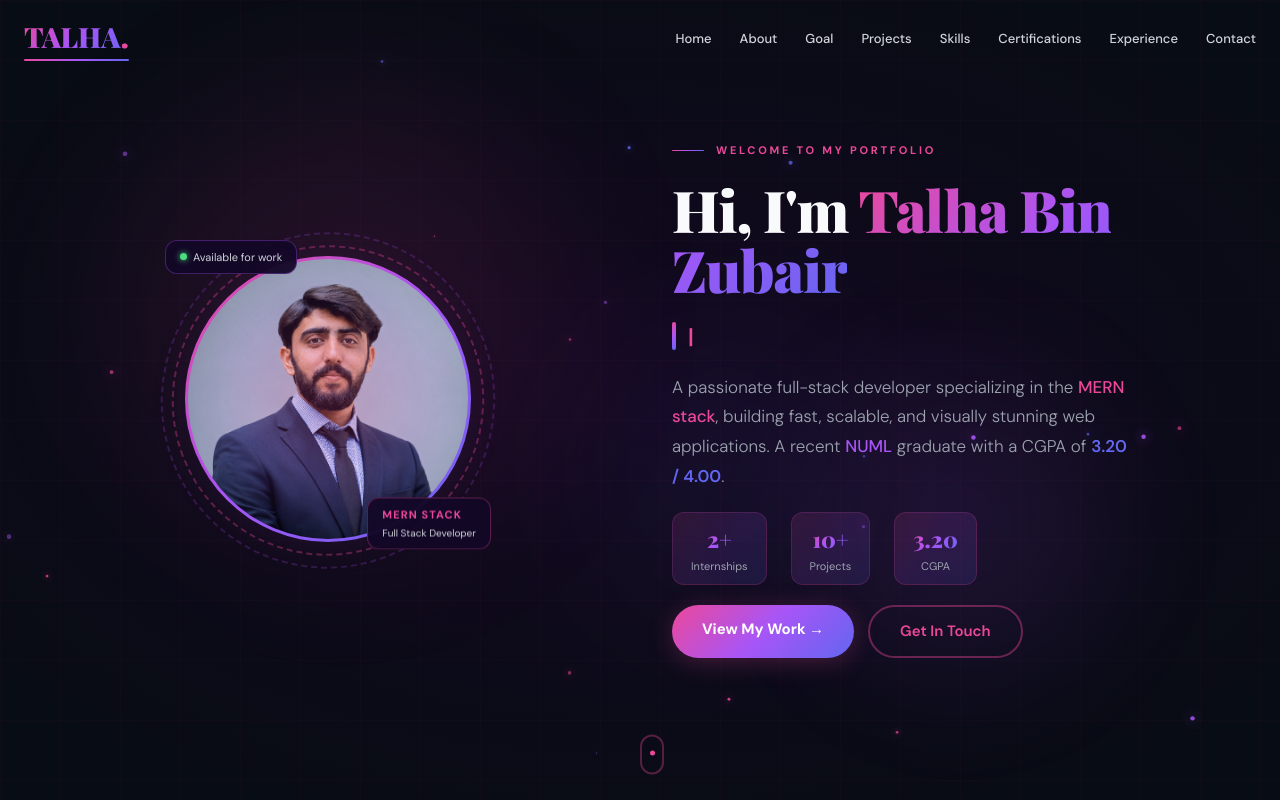
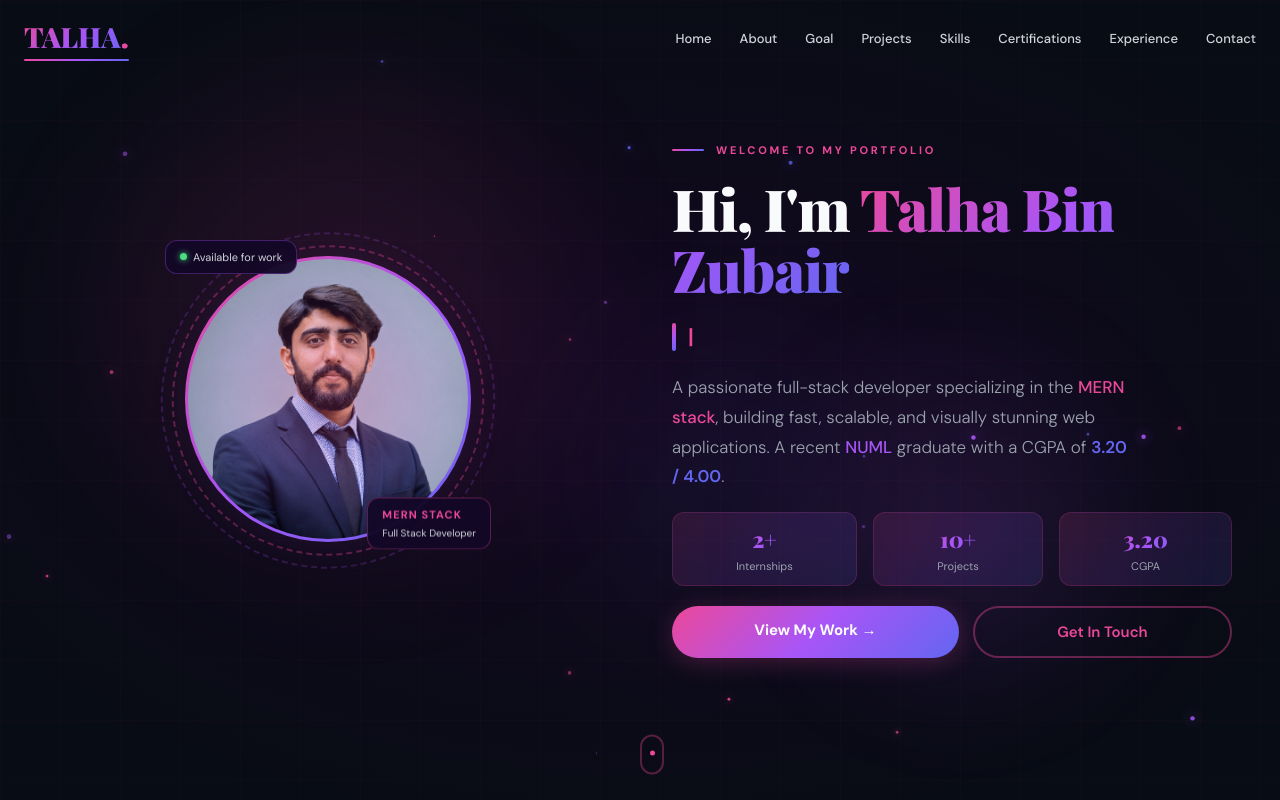
Before and after one commit to Talha-Bin-Zubair2125/my-portfolio, a React (Vite) app: page / in a window 1280 px wide. Shown: the top 800 px of the page. Built offline with nearby package versions, Linux system fonts and the light colour scheme.

Commit message:
Initial commit

```diff
--- a/src/Pages/Navigation_Bar_with_Body.jsx
+++ b/src/Pages/Navigation_Bar_with_Body.jsx
@@ -372,6 +372,7 @@ function NavigationAndHero() {
           alignItems: "center",
           overflow: "hidden",
         }}
+        className="py-20 lg:py-0"
       >
         {/* ── Background ── */}
         <div
@@ -434,15 +435,8 @@ function NavigationAndHero() {
           style={{ y, opacity }}
           className="relative z-10 w-full max-w-7xl mx-auto px-6 lg:px-12"
         >
-          <div
-            style={{
-              display: "grid",
-              gridTemplateColumns: "1fr 1fr",
-              gap: 64,
-              alignItems: "center",
-            }}
-            className="grid-cols-1 lg:grid-cols-2"
-          >
+          {/* Changed this div to completely rely on Tailwind classes for grid layout */}
+          <div className="grid grid-cols-1 lg:grid-cols-2 gap-16 lg:gap-16 items-center pt-24 lg:pt-0">
             {/* ── LEFT — Image ── */}
             <motion.div
               initial={{ opacity: 0, x: -60 }}
@@ -496,11 +490,14 @@ function NavigationAndHero() {
                   }}
                 />
 
-                {/* Image ring */}
+                {/* Image ring - made width responsive */}
                 <div className="img-ring">
                   <div
                     className="img-inner"
-                    style={{ width: 280, height: 280 }}
+                    style={{
+                      width: "clamp(220px, 60vw, 280px)",
+                      height: "clamp(220px, 60vw, 280px)",
+                    }}
                   >
                     <img
                       src={ProfileImage}
@@ -512,13 +509,12 @@ function NavigationAndHero() {
                         display: "block",
                       }}
                       onError={(e) => {
-                        // Fallback avatar if the image genuinely fails to load
                         e.target.style.display = "none";
                         e.target.parentNode.style.display = "flex";
                         e.target.parentNode.style.alignItems = "center";
                         e.target.parentNode.style.justifyContent = "center";
                         e.target.parentNode.style.background = `linear-gradient(135deg, #1e0b2e, #0e0618)`;
-                        e.target.parentNode.innerHTML = `<span style="font-family:'Playfair Display',serif;font-size:96px;font-weight:900;background:linear-gradient(135deg,#ec4899,#a855f7,#6366f1);-webkit-background-clip:text;-webkit-text-fill-color:transparent">T</span>`;
+                        e.target.parentNode.innerHTML = `<span style="font-family:'Playfair Display',serif;font-size:72px;font-weight:900;background:linear-gradient(135deg,#ec4899,#a855f7,#6366f1);-webkit-background-clip:text;-webkit-text-fill-color:transparent">T</span>`;
                       }}
                     />
                   </div>
@@ -657,7 +653,7 @@ function NavigationAndHero() {
                   fontFamily: "'Playfair Display', serif",
                   fontWeight: 900,
                   margin: 0,
-                  fontSize: "clamp(32px, 4.5vw, 58px)",
+                  fontSize: "clamp(32px, 8vw, 58px)", // Updated vw for better mobile scaling
                   lineHeight: 1.05,
                   letterSpacing: "-0.02em",
                 }}
@@ -695,7 +691,7 @@ function NavigationAndHero() {
                   style={{
                     fontFamily: "'DM Sans', sans-serif",
                     fontWeight: 600,
-                    fontSize: "clamp(16px, 2.2vw, 22px)",
+                    fontSize: "clamp(16px, 4vw, 22px)", // Increased vw
                     color: "#e879f9",
                     minHeight: "1.4em",
                   }}
@@ -731,12 +727,12 @@ function NavigationAndHero() {
                 .
               </motion.p>
 
-              {/* Stats row */}
+              {/* Stats row - Added flexWrap so it doesn't break on narrow devices */}
               <motion.div
                 initial={{ opacity: 0, y: 20 }}
                 animate={{ opacity: 1, y: 0 }}
                 transition={{ delay: 0.85, duration: 0.6 }}
-                style={{ display: "flex", gap: 24 }}
+                style={{ display: "flex", gap: 16, flexWrap: "wrap" }}
               >
                 {[
                   { value: "2+", label: "Internships" },
@@ -751,6 +747,8 @@ function NavigationAndHero() {
                       borderRadius: 12,
                       padding: "10px 18px",
                       textAlign: "center",
+                      flex: "1 1 auto", // Let items grow to fill space on mobile
+                      minWidth: "100px",
                     }}
                   >
                     <div
@@ -801,6 +799,8 @@ function NavigationAndHero() {
                     textDecoration: "none",
                     display: "inline-block",
                     boxShadow: `0 4px 24px ${PINK}40`,
+                    textAlign: "center",
+                    flex: "1 1 auto",
                   }}
                 >
                   View My Work →
@@ -821,6 +821,8 @@ function NavigationAndHero() {
                     textDecoration: "none",
                     display: "inline-block",
                     transition: "all 0.2s",
+                    textAlign: "center",
+                    flex: "1 1 auto",
                   }}
                 >
                   Get In Touch
@@ -830,10 +832,11 @@ function NavigationAndHero() {
           </div>
         </motion.div>
 
-        {/* Scroll indicator */}
+        {/* Scroll indicator - Hidden on mobile if space is too tight */}
         <motion.div
           animate={{ y: [0, 10, 0] }}
           transition={{ duration: 1.5, repeat: Infinity }}
+          className="hidden md:block"
           style={{
             position: "absolute",
             bottom: 32,
```
